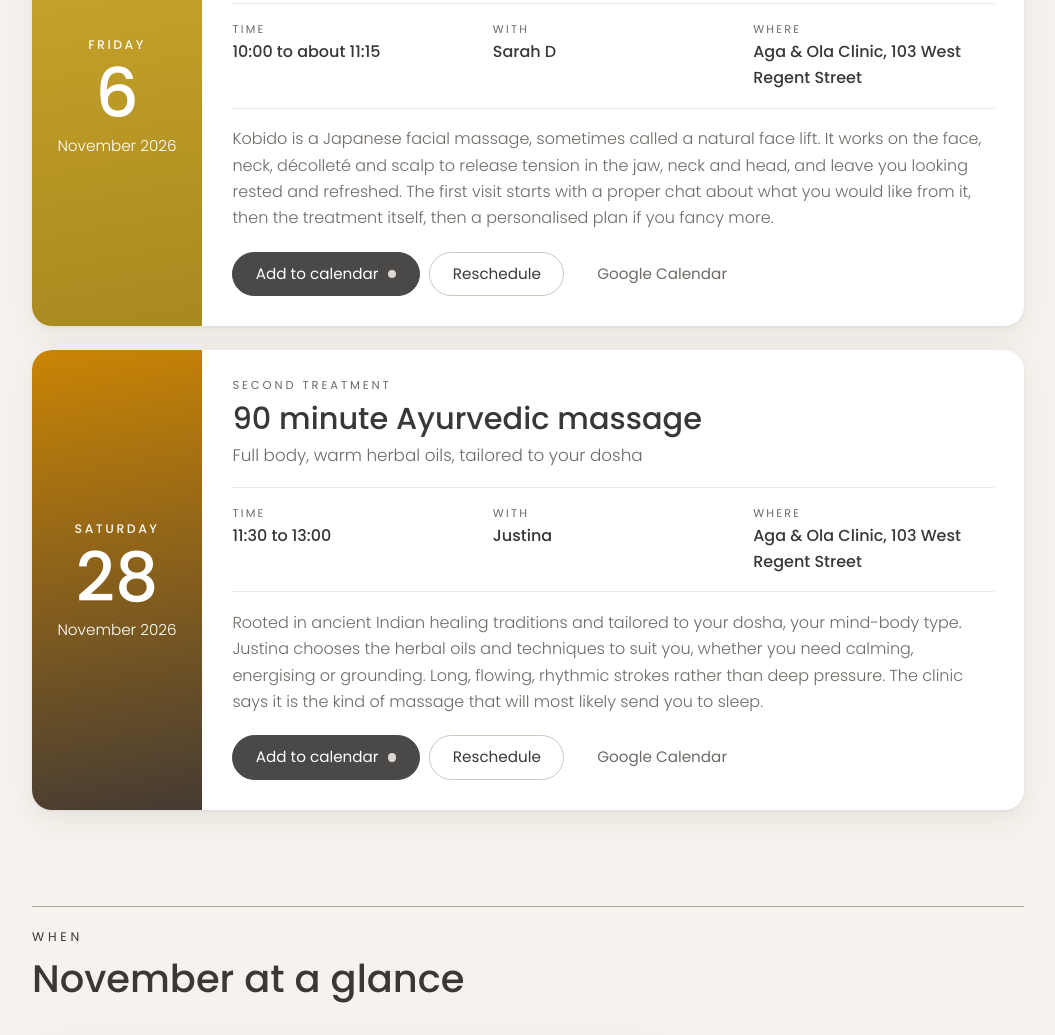
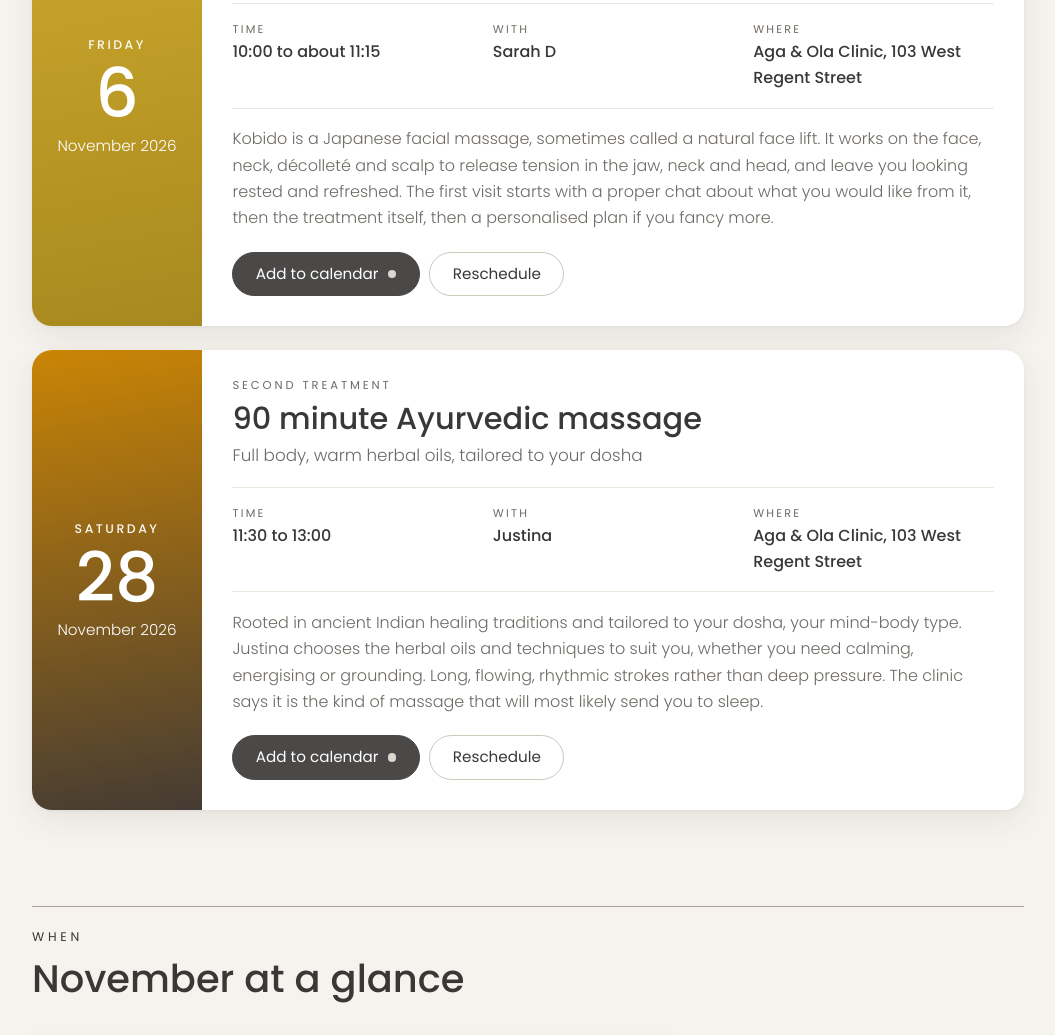
Before and after one commit to lrdj/nicki-sixty-one, a plain HTML site: page index.html in a window 1280 px wide. Shown: the part 1098-2133 px from the top of the page, without its empty margins (112-1167 px from the left). Drawn offline with Linux system fonts and the light colour scheme.

Commit message:
Update index.html

```diff
--- a/index.html
+++ b/index.html
@@ -99,7 +99,6 @@
           <div class="card__actions">
             <a class="btn btn--primary" href="kobido.ics" download="kobido.ics">Add to calendar <i class="dot"></i></a>
             <a class="btn" href="https://booking.agaandola.co.uk/webstoreNew/services/095F158B-7D28-4604-B5B2-A62273CA2F8F?isReschedulingAppmnt=1&amp;appointmentGroupId=306BC509-125C-45D3-B31B-7256B9D565B0" target="_blank" rel="noopener">Reschedule</a>
-            <a class="btn btn--quiet" href="https://calendar.google.com/calendar/render?action=TEMPLATE&amp;text=Kobido+session+at+Aga+%26+Ola+Clinic&amp;dates=20261106T100000Z/20261106T111500Z&amp;details=Your+first+Kobido+session+with+Sarah+D.+Come+with+a+clean+face+and+no+heavy+creams.+Details%3A+https%3A%2F%2Flrdj.github.io%2Fnicki-sixty-one%2F&amp;location=Aga+%26+Ola+Clinic%2C+103+West+Regent+Street%2C+Glasgow+G2+2DQ" target="_blank" rel="noopener">Google Calendar</a>
           </div>
         </div>
       </article>
@@ -128,7 +127,6 @@
           <div class="card__actions">
             <a class="btn btn--primary" href="ayurvedic-massage.ics" download="ayurvedic-massage.ics">Add to calendar <i class="dot"></i></a>
             <a class="btn" href="https://booking.agaandola.co.uk/webstoreNew/services/095F158B-7D28-4604-B5B2-A62273CA2F8F?isReschedulingAppmnt=1&amp;appointmentGroupId=CB01DEAE-05A2-42D8-991D-66255E186A81" target="_blank" rel="noopener">Reschedule</a>
-            <a class="btn btn--quiet" href="https://calendar.google.com/calendar/render?action=TEMPLATE&amp;text=90+minute+Ayurvedic+massage+at+Aga+%26+Ola+Clinic&amp;dates=20261128T113000Z/20261128T130000Z&amp;details=90+minute+Ayurvedic+massage+with+Justina.+Wrap+up+warm+afterwards.+Details%3A+https%3A%2F%2Flrdj.github.io%2Fnicki-sixty-one%2F&amp;location=Aga+%26+Ola+Clinic%2C+103+West+Regent+Street%2C+Glasgow+G2+2DQ" target="_blank" rel="noopener">Google Calendar</a>
           </div>
         </div>
       </article>
```
